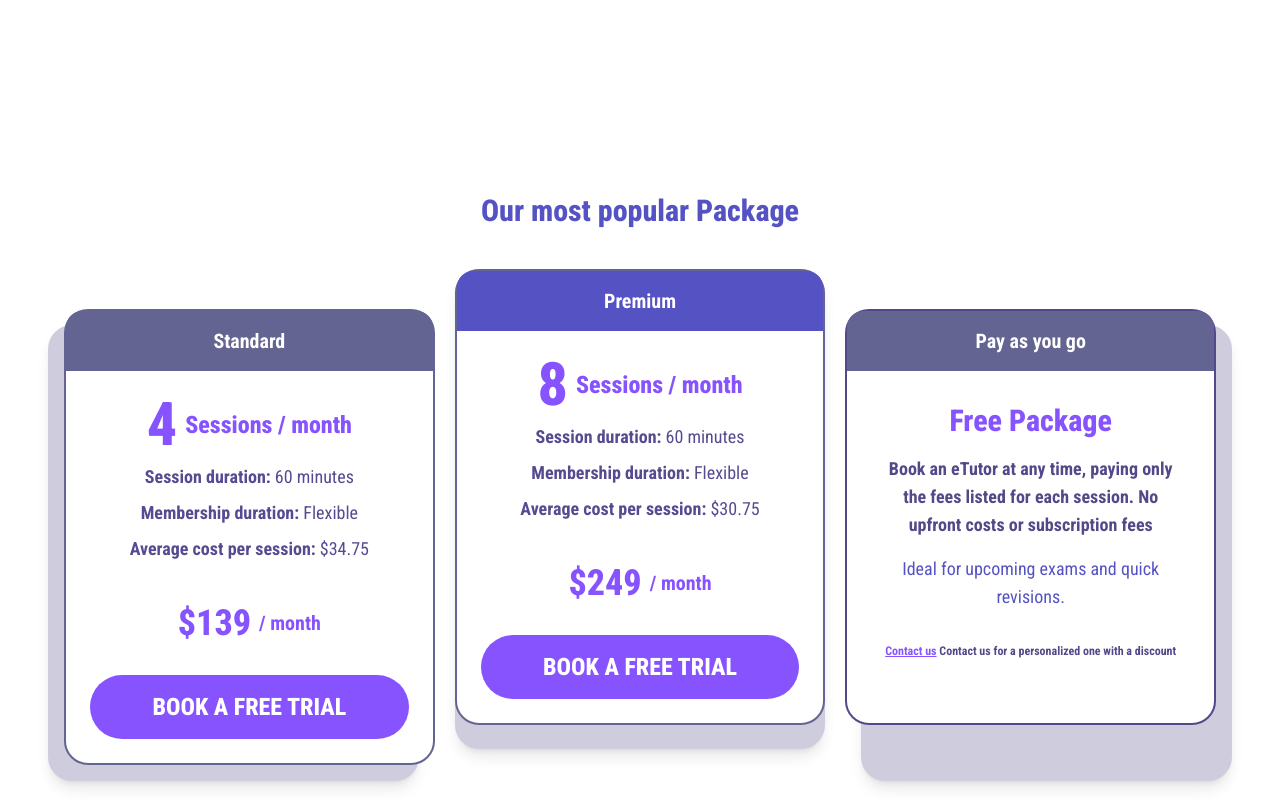
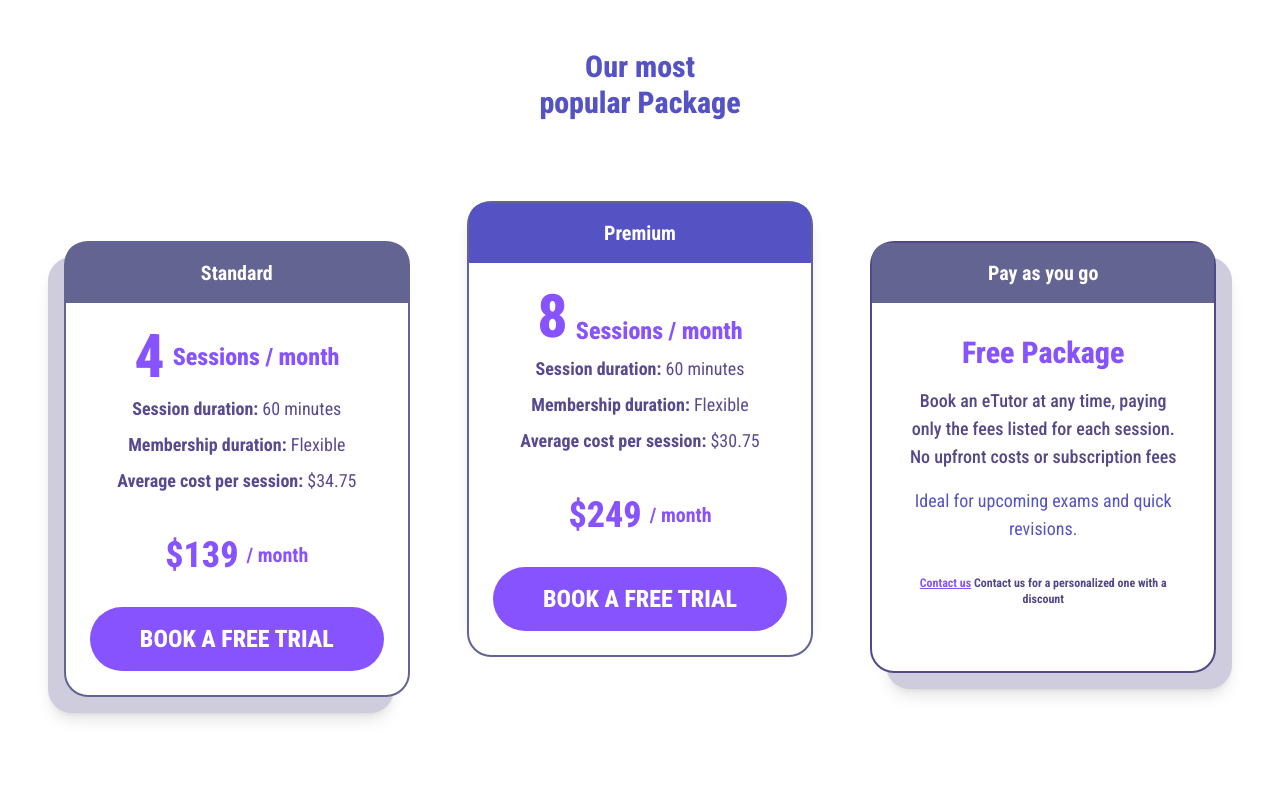
Before and after one commit to Devix-ai/etutor, a Next.js app: page /Packages in a window 1280 px wide. Shown: the part 1500-2300 px from the top of the page. Built offline with nearby package versions, Linux system fonts and the light colour scheme.

Commit message:
done with packages and faqs changes

```diff
--- a/src/app/Packages/Components/Membership.tsx
+++ b/src/app/Packages/Components/Membership.tsx
@@ -14,7 +14,7 @@ const Membership = () => {
         expert-matched tutors, flexible lesson packages, and convenient scheduling options.
       </p>
     </div>
-    <div className='w-[85%] m-auto gap-8 items-center flex py-56 mb:py-24 mb:flex-col mb:gap-10'>
+    <div className='w-[80%] m-auto gap-12 items-center flex py-56 lg:py-40 xl:py-44 mb:py-24 mb:flex-col mb:gap-10'>
         <div className='w-1/3 flex flex-col gap-3 items-center text-center mb:w-full'>
             <Image className='' alt='pricing' src={balance}/>
             <h2 className='text-darkBlue 2xl:mt-8 text-3xl 2xl:text-5xl font-extrabold'> Sensible Pricing</h2>
--- a/src/app/Packages/Components/Package.tsx
+++ b/src/app/Packages/Components/Package.tsx
@@ -3,93 +3,87 @@ import React from 'react'
 import Link from 'next/link'
 const Package = () => {
   return (
-    <div className='w-[85%] lg:w-[90%]   m-auto mb:w-full mb:py-5 py-24 lg:py-12'>
-      <h2 className='text-blue 2xl:text-5xl max-w-[500px]  mx-auto text-3xl text-center font-extrabold mb:text-2xl'>
-        Our most popular Package
+    <div className='w-[80%] lg:w-[90%]   m-auto mb:w-full mb:py-5 py-24 lg:py-8 xl:py-4'>
+      <h2 className='text-[#5553C4] 2xl:text-6xl max-w-[500px]  mx-auto text-3xl text-center font-extrabold mb:text-2xl'>
+        Our most <br /> popular Package
       </h2>
 
-      <div className='w-100 flex gap-10 py-10 mb:flex-col lg:gap-5 mb:justify-center mb:items-center mb:py-0 mb:gap-12'>
-
-        <div className='relative w-1/3  mt-10 mb:w-11/12'>
-          <div className='absolute inset-0 transform -translate-x-4 translate-y-4 bg-[#CFCCDD] rounded-3xl shadow-lg'></div>
+      <div className='w-100 flex justify-between gap-10 h-full py-20 mb:flex-col lg:gap-5 mb:justify-center mb:items-center mb:py-0 mb:gap-12'>
+  <div className='relative w-[30%] mt-10 mb:w-11/12  h-full'>
+    <div className='absolute inset-0 transform -translate-x-4 h-auto translate-y-4 bg-[#CFCCDD] rounded-3xl shadow-lg' ></div>
     <div className='relative bg-white rounded-3xl border-[#646493] border-2'>
       <h2 className='bg-[#646493] 2xl:text-5xl text-center text-xl text-white font-bold py-4 rounded-t-2xl mb:text-base'>Standard</h2>
-            <div className='p-6 mb:p-4 text-center '>
+      <div className='p-6 mb:p-4 text-center'>
         <h3 className='text-customBlue text-2xl 2xl:text-4xl flex items-center justify-center gap-2 font-extrabold mb:text-xl'>
           <span className='text-6xl 2xl:text-[80px]'>4 </span> Sessions / month
         </h3>
-              <p className='text-[#584A91] 2xl:text-2xl  lg:my-2  text-lg my-6 mb:my-2 mb:text-sm'>
+        <p className='text-[#584A91] 2xl:text-2xl lg:my-2 text-lg my-6 mb:my-2 mb:text-sm'>
           <span className='font-bold'>Session duration:</span> 60 minutes
         </p>
-              <p className='text-[#584A91]  2xl:text-2xl text-lg my-6 lg:my-2  mb:my-2 mb:text-sm'>
+        <p className='text-[#584A91] 2xl:text-2xl text-lg my-6 lg:my-2 mb:my-2 mb:text-sm'>
           <span className='font-bold'>Membership duration:</span> Flexible
         </p>
-              <p className='text-[#584A91] 2xl:text-2xl text-lg my-6  lg:my-2 mb:my-2 mb:text-sm'>
+        <p className='text-[#584A91] 2xl:text-2xl text-lg my-6 lg:my-2 mb:my-2 mb:text-sm'>
           <span className='font-bold'>Average cost per session:</span> $34.75
         </p>
         <h1 className='text-customBlue text-3xl lg:text-xl 2xl:text-4xl py-8 flex items-center justify-center gap-2 font-bold mb:text-xl'>
           <span className='text-6xl lg:text-4xl mb:text-3xl font-extrabold'>$139 </span>/ month
         </h1>
-           <Link href='/SignupAs' ><Button className='text-sm 2xl:text-2xl xl:text-lg text-black w-full' btnName='BOOK A FREE TRIAL' /></Link>
+        <Link href='/SignupAs'><Button className='text-sm 2xl:text-2xl xl:text-lg text-black w-full' btnName='BOOK A FREE TRIAL' /></Link>
       </div>
     </div>
   </div>
 
-        <div className='relative w-1/3 mb:w-11/12'>
-          <div className='absolute inset-0  transform  -translate-y bg-[#CFCCDD] rounded-3xl shadow-lg mb-4 mb:-translate-x-4 mb:-mb-4 mb:mt-4 '></div>
+  <div className='relative w-[30%] mb:w-11/12 h-full'>
+    <div className='absolute inset-0 transform -translate-y  bg-[#CFCCDD] rounded-3xl shadow-lg mb-4 mb:-translate-x-4 mb:-mb-4 mb:mt-4' ></div>
     <div className='relative bg-white rounded-3xl border-[#646493] border-2'>
       <h2 className='bg-[#5553C4] 2xl:text-5xl text-center text-xl text-white font-bold py-4 rounded-t-2xl mb:text-base'>Premium</h2>
-            <div className='p-6 mb:p-4 text-center '>
-              <h3 className='text-customBlue text-2xl 2xl:text-4xl flex items-center justify-center gap-2 font-extrabold mb:text-xl'>
-                <span className='text-6xl 2xl:text-[80px]'>8 </span> Sessions / month
+      <div className='p-6 mb:p-4 text-center'>
+        <h3 className='text-customBlue text-2xl 2xl:text-4xl flex items-end justify-center gap-2 font-extrabold mb:text-xl'>
+  <span className='text-6xl 2xl:text-[80px] self-end'>8</span>
+  <span className='self-end'>Sessions / month</span>
 </h3>
-              <p className='text-[#584A91] 2xl:text-2xl  lg:my-2  text-lg my-6 mb:my-2 mb:text-sm'>
+
+        <p className='text-[#584A91] 2xl:text-2xl lg:my-2 text-lg my-6 mb:my-2 mb:text-sm'>
           <span className='font-bold'>Session duration:</span> 60 minutes
         </p>
-              <p className='text-[#584A91]  2xl:text-2xl text-lg my-6 lg:my-2  mb:my-2 mb:text-sm'>
+        <p className='text-[#584A91] 2xl:text-2xl text-lg my-6 lg:my-2 mb:my-2 mb:text-sm'>
           <span className='font-bold'>Membership duration:</span> Flexible
         </p>
-              <p className='text-[#584A91] 2xl:text-2xl text-lg my-6  lg:my-2 mb:my-2 mb:text-sm'>
+        <p className='text-[#584A91] 2xl:text-2xl text-lg my-6 lg:my-2 mb:my-2 mb:text-sm'>
           <span className='font-bold'>Average cost per session:</span> $30.75
         </p>
         <h1 className='text-customBlue text-3xl lg:text-xl 2xl:text-4xl py-8 flex items-center justify-center gap-2 font-bold mb:text-xl'>
           <span className='text-6xl lg:text-4xl mb:text-3xl font-extrabold'>$249 </span>/ month
         </h1>
-           <Link href='/SignupAs' ><Button className='text-sm 2xl:text-2xl xl:text-lg text-black w-full' btnName='BOOK A FREE TRIAL' /></Link>
+        <Link href='/SignupAs'><Button className='text-sm 2xl:text-2xl xl:text-lg text-black w-full' btnName='BOOK A FREE TRIAL' /></Link>
       </div>
     </div>
   </div>
 
-        <div className='relative w-1/3  mt-10 mb:w-11/12 mb:mt-0'>
-          <div className='absolute inset-0 transform translate-x-4 translate-y-4 bg-[#CFCCDD] rounded-3xl shadow-lg mb:-translate-x-4'></div>
+  <div className='relative w-[30%] mt-10 mb:w-11/12 mb:mt-0 h-full'>
+    <div className='absolute inset-0 transform translate-x-4 h-auto translate-y-4 bg-[#CFCCDD] rounded-3xl shadow-lg mb:-translate-x-4' ></div>
     <div className='relative bg-white rounded-3xl border-darkBlue border-2'>
-            <h2 className='bg-[#646493] text-center  text-xl 2xl:text-5xl text-white font-bold py-4 rounded-t-2xl mb:text-base'>Pay as you go</h2>
+      <h2 className='bg-[#646493] text-center text-xl 2xl:text-5xl text-white font-bold py-4 rounded-t-2xl mb:text-base'>Pay as you go</h2>
       <div className='p-8 mb:p-4'>
-              <h3 className='text-customBlue text-2xl  flex items-center justify-center gap-2 font-extrabold '>
-
+        <h3 className='text-customBlue text-2xl text-cen flex items-center justify-center gap-2 font-extrabold'>
           <span className='text-4xl 2xl:text-5xl mb:text-2xl lg:text-3xl'> Free Package </span>
         </h3>
-              <p className='text-darkBlue 2xl:text-2xl 2xl:py-6 xl:my-10 text-xl lg:text-lg my-4 text-center font-bold mb:text-sm'>
-                Book an eTutor at any time,
-                paying only the fees listed for
-                each session. No upfront costs
-                or subscription fees
+        <p className='text-darkBlue 2xl:text-[28px] 2xl:py-6 xl:my-10 text-xl lg:text-lg my-4 text-center font-medium mb:text-sm'>
+          Book an eTutor at any time, paying only the fees listed for each session. No upfront costs or subscription fees
         </p>
-              <p className='text-blue text-center 2xl:text-2xl lg:my-2  text-lg my-8 mb:text-sm'>
-                Ideal for upcoming exams
-                and quick revisions.
+        <p className='text-blue text-center 2xl:text-2xl lg:my-2 text-lg my-8 mb:text-sm'>
+          Ideal for upcoming exams and quick revisions.
         </p>
-              <p className='text-darkBlue text-base 2xl:text-xl lg:text-xs  my-8 text-center font-bold mb:text-xs'>
-                <span className='text-customBlue underline'>Contact us</span> Contact us for a personalized
-                one with a discount
+        <p className='text-darkBlue text-base 2xl:text-xl lg:text-xs my-8 text-center font-bold mb:text-xs'>
+          <span className='text-customBlue underline'>Contact us</span> Contact us for a personalized one with a discount
         </p>
-
+      </div>
     </div>
   </div>
 </div>
 
     </div>
-    </div>
   )
 }
 
--- a/src/app/Packages/Components/PackageFaqs.tsx
+++ b/src/app/Packages/Components/PackageFaqs.tsx
@@ -18,10 +18,10 @@ const PackageFaqs:React.FC = () => {
         { question: 'How flexible are the tutoring sessions?', answer: 'Sessions are highly flexible, allowing you to schedule them at times that best suit you ' },
       ];
   return (
-    <div className='py-32 pl-4 mb:py-10 mb:pl-0 '>
+    <div className='py-32 pl-40 mb:py-10 xl:pl-24 lg:pl-12 mb:pl-0 '>
       <FAQs faqData={PackageFaqs}/>
     </div>
   )
 }
-
+//pt-52 pl-40  lg:pt-0 xl:pt-20 xl:pl-24 lg:pl-12 mb:pl-0 mb:pt-0
 export default PackageFaqs
--- a/src/app/Student/components/ETutorsFaqs.tsx
+++ b/src/app/Student/components/ETutorsFaqs.tsx
@@ -49,7 +49,7 @@ const ETutorsFaqs :React.FC = () => {
           }
       ];
   return (
-    <div className='pt-52 pl-16 lg:pl-0 mb:pl-0 mb:pt-0 lg:pt-0 '>
+    <div className='pt-52 pl-40  lg:pt-0 xl:pt-20 xl:pl-24 lg:pl-12 mb:pl-0 mb:pt-0  '>
       <FAQs faqData={eTutorFaqs} />
     </div>
   )
--- a/src/app/Student/components/HowToStart.tsx
+++ b/src/app/Student/components/HowToStart.tsx
@@ -8,7 +8,7 @@ import icon4 from "../../../../public/assets/icons/earnicon.svg"
 import icon5 from "../../../../public/assets/icons/flexibleicon.svg"
 const HowToStart = () => {
   return (
-    <div className='px-10 pt-40 mb:px-0  lg:px-0 mb:pt-8'>
+    <div className='px-10 pt-40 mb:px-0  lg:px-0 mb:pt-8 lg:pt-16 xl:pt-16'>
       <Headings heading='How to get started'/>
       <div className='flex justify-between lg:gap-4 gap-12 py-20 mb:py-12 mb:flex-col'>
 
--- a/src/app/Student/components/WhyEtutorWithus.tsx
+++ b/src/app/Student/components/WhyEtutorWithus.tsx
@@ -7,7 +7,7 @@ import icon3 from "../../../../public/assets/icons/icon3.svg"
 import icon4 from "../../../../public/assets/icons/icon4.svg"
 const WhyEtutorWithus = () => {
   return (
-    <div className='px-12 py-16 mb:px-0 mb:py-6 pt-64 lg:px-0 lg:pt-12'>
+    <div className='px-12 py-16 mb:px-0 mb:py-6 pt-64 lg:px-0 lg:pt-12 xl:pt-16'>
       <Headings className='' heading='Why become an eTutor with us?' />
       <div className='py-16 mb:py-4 '>
         <div className='flex  justify-between w-full py-16 mb:flex-col mb:py-4 mb:w-full '>
--- a/src/components/FAQs.tsx
+++ b/src/components/FAQs.tsx
@@ -40,7 +40,7 @@ const FAQs: React.FC<{ faqData: any[],display:string }> = ({ faqData,display })
 
   return (
     <div className={`  pt-8 relative pr-0 flex justify-between w-full m-auto gap-10 mb:flex-col-reverse mb:px-0 mb:pb-16  `}>
-      <div className='w-1/2 mb:w-full '>
+      <div className='w-1/2  mb:w-[60%]'>
         {faqData.map((faq, index) => (
           <FAQ key={index} question={faq.question} answer={faq.answer} />
         ))}
--- a/src/components/StudentsFaqs.tsx
+++ b/src/components/StudentsFaqs.tsx
@@ -15,7 +15,7 @@ const StudentsFaqs:React.FC = () => {
       ];
 
   return (
-    <div className='pl-40 lg:pl-24 xl:pl-32'>
+    <div className='pl-40 lg:pl-24 xl:pl-32 mb:pl-0'>
                 <FAQs display='' faqData={studentsFaqs}/>
     </div>
   )
```
Also changed, not shown: src/app/Student/components/TutorsComments.tsx (+6 -6 lines). Lines whose indentation alone changed are shown as unchanged.
